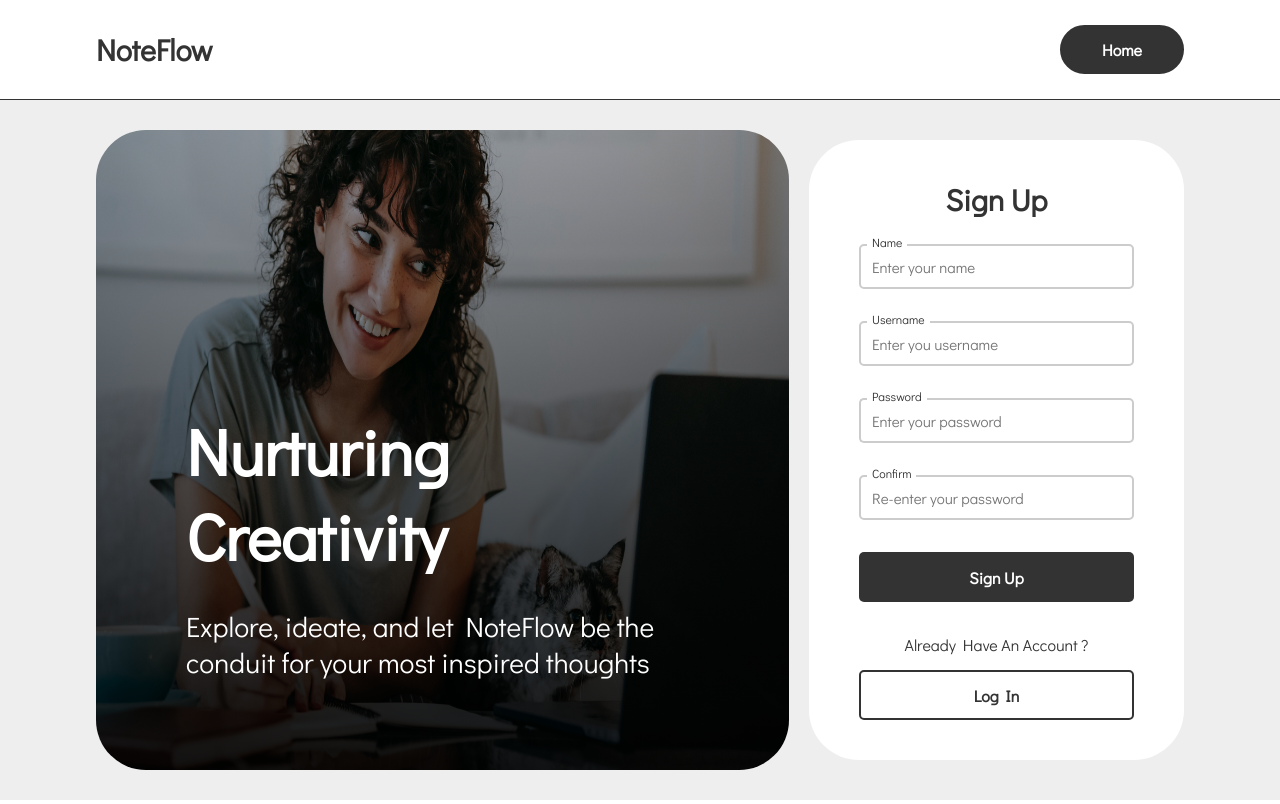
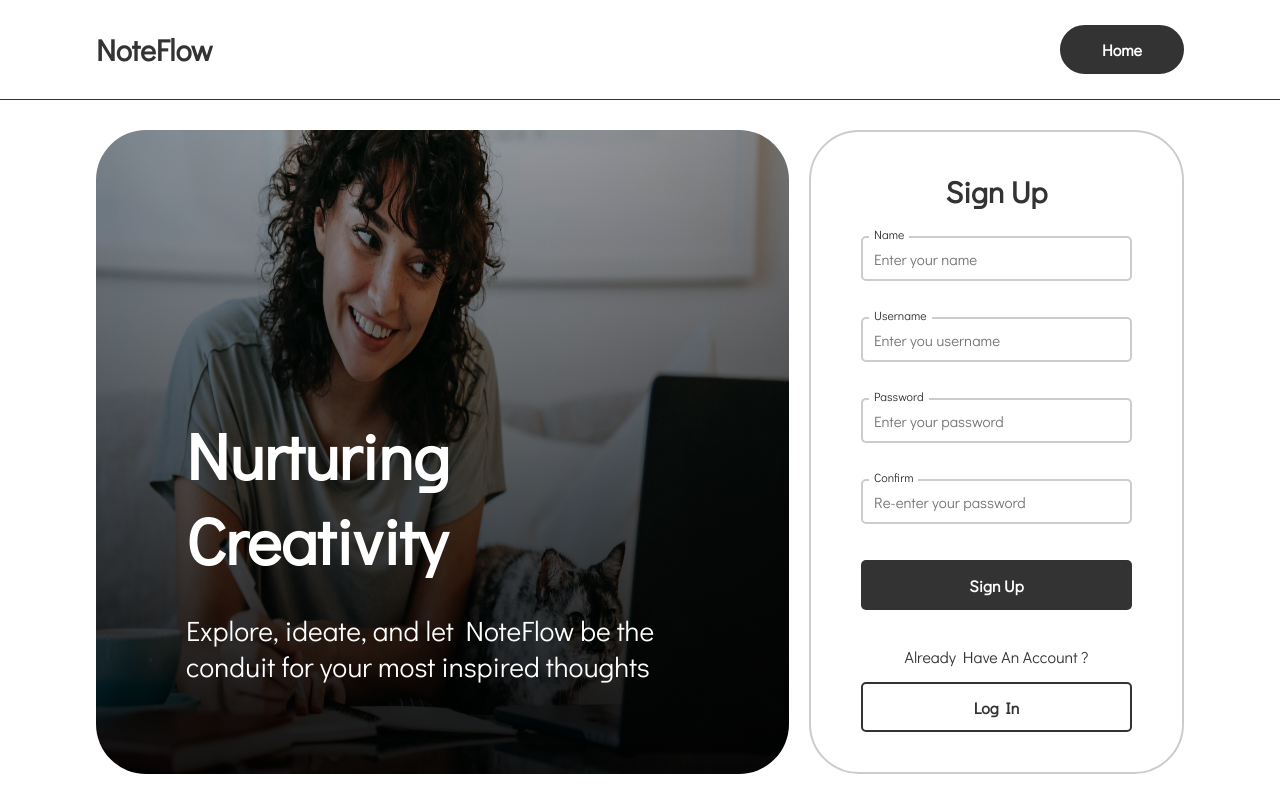
Before and after one commit to Roshan-Roy/notes-app-frontend, a React (Vite) app: page /signup in a window 1280 px wide. Built offline with nearby package versions, Linux system fonts and the light colour scheme; some icons are missing.

Commit message:
first part completed

```diff
--- a/src/styles/auth-pages.css
+++ b/src/styles/auth-pages.css
@@ -8,7 +8,6 @@
         flex: 1;
         display: flex;
         align-items: center;
-        background-color: #eee;
 
         .container {
             height: 100%;
@@ -30,7 +29,7 @@
                 box-sizing: border-box;
                 text-align: center;
                 border-radius: 20px;
-                background-color: white;
+                border: 2px solid #ccc;
 
                 & h1 {
                     text-align: center;
@@ -41,7 +40,7 @@
                 .error {
                     height: 38px;
                     font-size: 12px;
-                    color: red;
+                    color:#b33a3a;
                 }
 
                 .error p {
@@ -217,7 +216,8 @@
                     }
 
                     .error {
-                        height: 32px;
+                        height: 36px;
+                        font-size: 13px;
                     }
 
                     .error p {
--- a/src/styles/home.css
+++ b/src/styles/home.css
@@ -191,7 +191,7 @@
             & h1 {
                 font-size: 75px;
                 text-align: left;
-                margin: 25px 0 65px 0;
+                margin: 25px 0 55px 0;
             }
 
             & p {
```
